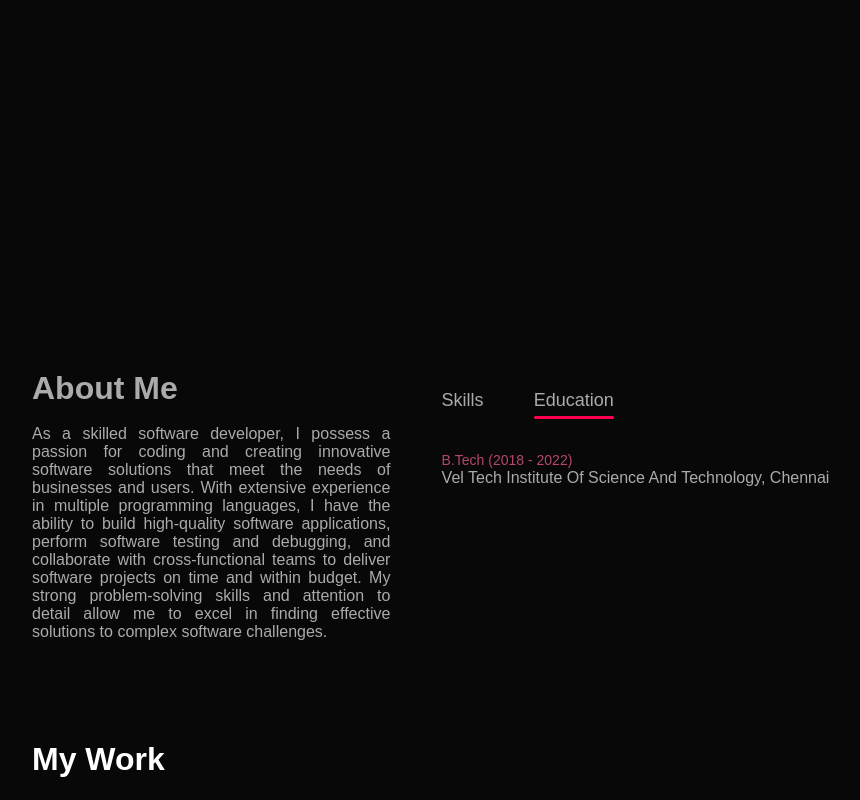
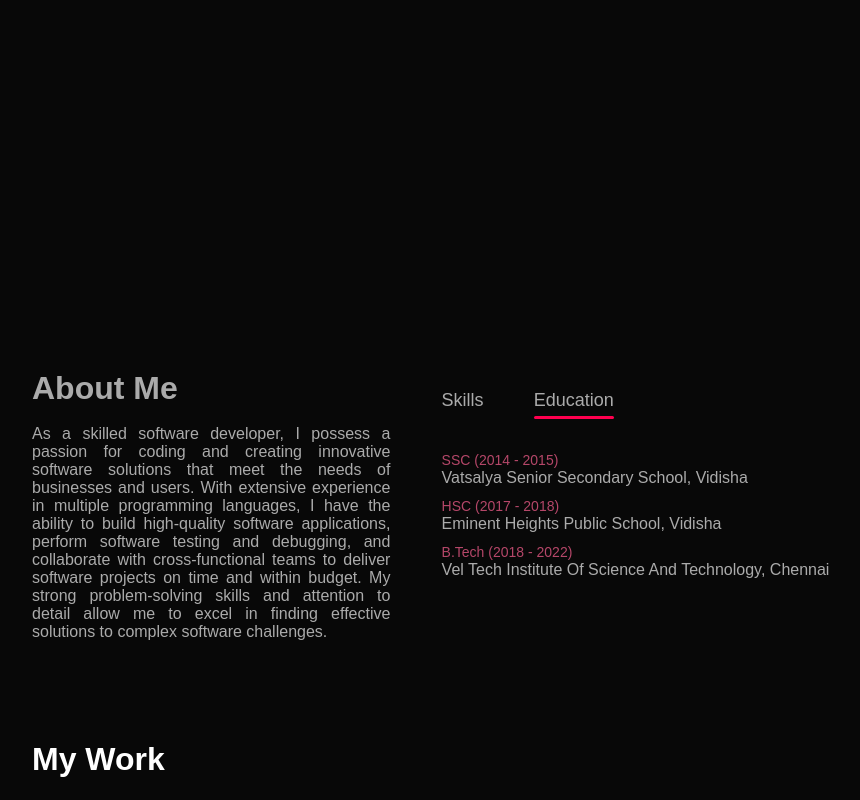
Before and after one commit to iAbhishekBaghel/Portfolio, a plain HTML site: page index.html in a window 1280 px wide. Both pictures are taken after a click on the element "Education". Shown: the part 520-1320 px from the top of the page, without its empty margins (96-956 px from the left). Drawn offline with Linux system fonts and the light colour scheme.

Commit message:
Update index.html

```diff
--- a/index.html
+++ b/index.html
@@ -55,10 +55,13 @@
                             <li><span>Coding Languages</span><br>Java, Python, JavaScript</li>
                             <li><span>Web Development</span><br>HTML, CSS, JavaScript, AJAX, JQuery</li>
                             <li><span>Databases</span><br>MySql, SQL, MongoDB</li>
+                            <li><span>Framework and Tools</span><br>React-Js, TailWind, Bootstrap</li>
                         </ul>
                     </div>
                     <div class="tab-contents" id="education">
                         <ul>
+                            <li><span>SSC (2014 - 2015)</span><br>Vatsalya Senior Secondary School, Vidisha</li>
+                            <li><span>HSC (2017 - 2018)</span><br>Eminent Heights Public School, Vidisha</li>
                             <li><span>B.Tech (2018 - 2022)</span><br>Vel Tech Institute Of Science And Technology, Chennai</li>
                         </ul>
                     </div>
```
